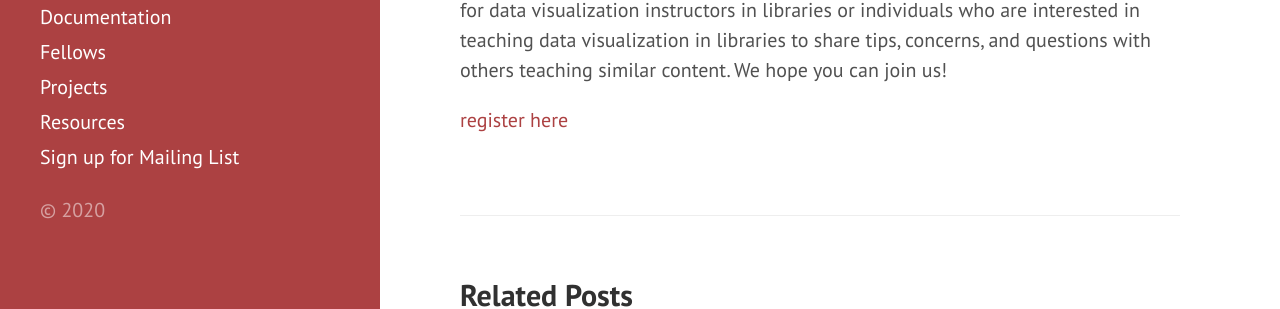
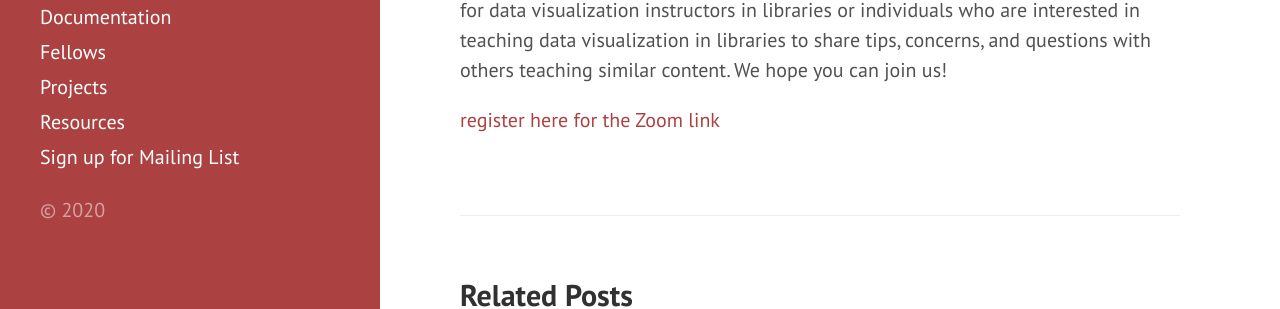
Before and after one commit to visualizingthefuture/visualizingthefuture.github.io, a Jekyll site: the page built from _posts/2020-10-06-viz-and-tell-instruction.md, in a window 1280 px wide and 1012 px high. Shown: the part 435-744 px from the top of the window. Built offline with Jekyll 4.4.1, drawn with Linux system fonts in a browser that asks for light colours.

Commit message:
Update 2020-10-06-viz-and-tell-instruction.md

```diff
--- a/_posts/2020-10-06-viz-and-tell-instruction.md
+++ b/_posts/2020-10-06-viz-and-tell-instruction.md
@@ -8,4 +8,4 @@ title: Viz and Tell Instruction
 
 As libraries incorporate more data services into their repertoire, data visualization classes are a natural addition to data and software classes already provided by libraries. Each data visualization instructor brings their own approach and knowledge when teaching data visualization. This Viz and Tell will be an opportunity for data visualization instructors in libraries or individuals who are interested in teaching data visualization in libraries to share tips, concerns, and questions with others teaching similar content. We hope you can join us!
 
-[register here](https://umich.zoom.us/meeting/register/tJYkc-2vpzMsGteYfvetMS7aZxq4PSMhk2S0)
+[register here for the Zoom link](https://umich.zoom.us/meeting/register/tJYkc-2vpzMsGteYfvetMS7aZxq4PSMhk2S0)
```
